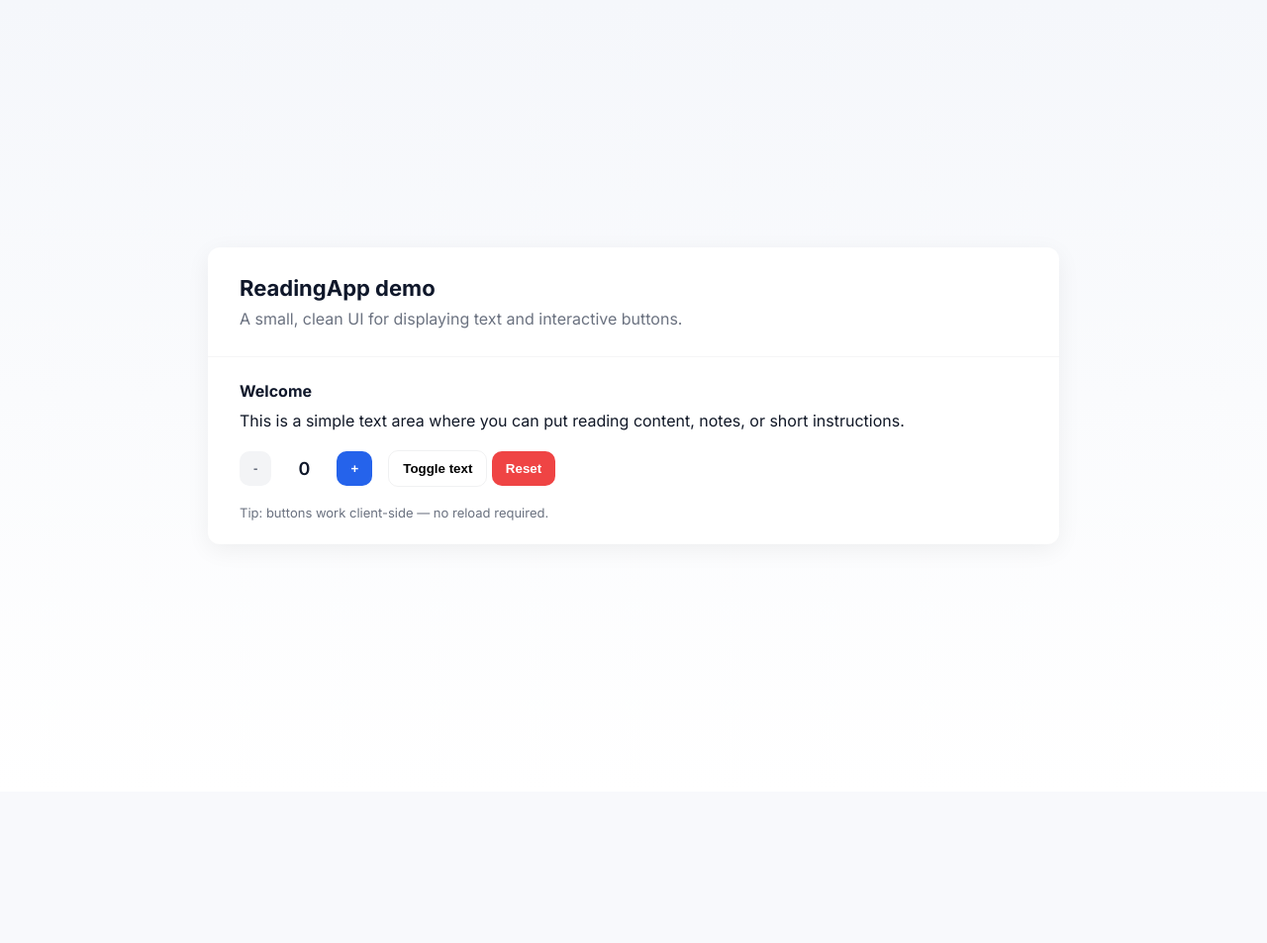
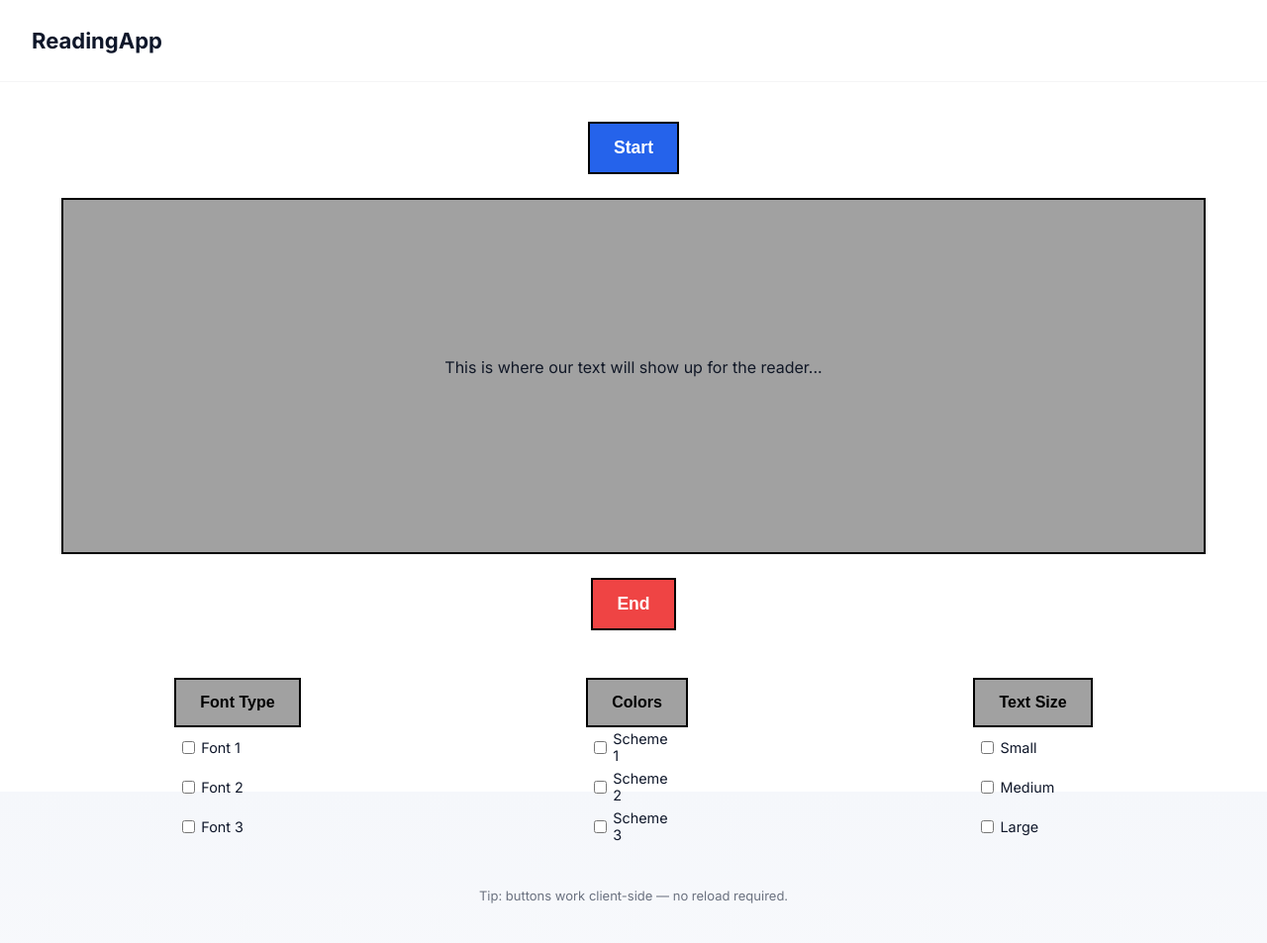
Before and after one commit to jmasih1234/ReadingApp, a Django app: page / in a window 1280 px wide. Shown: the whole page at 99% size. Before the commit the page ends 526 px from the top, so only its background shows below. Run offline with Django 5.2, Linux system fonts and the light colour scheme.

Commit message:
Improving Ui with the start and end buttons, reading box, and checkboxes/setting section. Just to get something down.

```diff
--- a/ReadingApp/appsetup/static/appsetup/style.css
+++ b/ReadingApp/appsetup/static/appsetup/style.css
@@ -9,28 +9,56 @@
 }
 *{box-sizing:border-box}
 html,body{height:100%}
-body{
-  margin:0;
-  font-family:Inter,system-ui,-apple-system,Segoe UI,Roboto,"Helvetica Neue",Arial;
-  background:linear-gradient(180deg,var(--bg),#ffffff);
-  color:#0f172a;
-  -webkit-font-smoothing:antialiased;
-}
-.container{display:flex;align-items:center;justify-content:center;min-height:100vh;padding:24px}
-.card{width:100%;max-width:var(--max-width);background:var(--card);border-radius:var(--radius);box-shadow:0 6px 24px rgba(12,13,20,0.06);overflow:hidden}
+body{margin:0;font-family:Inter,system-ui,-apple-system,Segoe UI,Roboto,"Helvetica Neue",Arial;background:linear-gradient(180deg,var(--bg),#ffffff);color:#0f172a;-webkit-font-smoothing:antialiased;}
+.container {display: flex;align-items: stretch;justify-content: stretch;height: 100vh;width: 100vw;padding: 0;margin: 0;}
+.card {width: 100%;height: 100%;max-width: none;max-height: none; border-radius: 0;box-shadow: none;background: var(--card);display: flex;flex-direction: column;}
 .card-header{padding:28px 32px;border-bottom:1px solid rgba(15,23,42,0.04)}
 .card-header h1{margin:0;font-size:22px}
 .card-header .subtitle{margin:8px 0 0;color:var(--muted)}
-.card-body{padding:24px 32px}
+.card-body{display: flex;flex-direction: column;align-items: center;justify-content: center;gap: 24px;padding: 40px 32px;}
+.top-action,
+.bottom-action{
+  display: flex;
+  justify-content: center;
+  width: 100%;
+}
+.reading-area {
+  text-align: center;background: #a1a1a1;padding: 64px;width: 95%; max-width: 1200px; height: 45vh;border: 2px solid black;border-radius: 0;margin: 0 auto;box-shadow: none;display: flex;flex-direction: column;justify-content: center;
+}
 .text-block h2{margin:0 0 8px;font-size:16px}
 .text-block p{margin:0 0 18px;color:#111827;line-height:1.5}
 .controls{display:flex;flex-wrap:wrap;gap:16px;align-items:center}
 .counter{display:flex;align-items:center;gap:12px;font-weight:600}
 .counter #count{min-width:42px;text-align:center;font-size:18px}
-.btn{border:0;padding:10px 14px;border-radius:10px;font-weight:600;cursor:pointer}
+.btn {
+  border: 2px solid black;
+  padding: 14px 24px;
+  border-radius: 0;
+  font-weight: 600;
+  font-size: 1.1rem;
+  cursor: pointer;
+  transition: transform 0.15s ease;
+  background: 0.2s ease;
+}
+.btn:hover {
+  transform: scale(1.05);
+}
 .btn.primary{background:var(--accent);color:white}
 .btn.muted{background:#f3f4f6;color:var(--muted)}
 .btn.outline{background:transparent;border:1px solid rgba(15,23,42,0.06)}
 .btn.danger{background:var(--danger);color:white}
 .hint{margin-top:18px;color:var(--muted);font-size:13px}
+
+/* --- Settings Section --- */
+.settings-section {display: flex;justify-content: space-around;width: 100%;max-width: 1200px;margin-top: 24px;gap: 16px;}
+.btn { border:2px solid black; border-radius:0; padding:14px 24px; font-weight:600; font-size:1.1rem; cursor:pointer; }
+.btn.primary { background: var(--accent); color:white; } /* Start button */
+.btn.danger { background: var(--danger); color:white; }  /* End button */
+.btn:hover { transform:scale(1.05); }
+.settings-button .btn { background:#a1a1a1; color:black; border:2px solid black; border-radius:0; padding:14px 24px; font-weight:600; font-size:1rem; cursor:pointer; }
+.settings-button .btn:hover { background:#8c8c8c; }
+.option-box { display:flex; align-items:center; justify-content:flex-start; gap:6px; width:100px; height:40px; cursor:pointer; font-size:0.9rem; padding:0 8px; }
+.option-box input[type="checkbox"] { margin:0; cursor:pointer; } /* keep default look */
+
+
 @media (max-width:520px){.card{border-radius:10px}.card-header,.card-body{padding:18px}.controls{flex-direction:column;align-items:flex-start}.counter{gap:8px}.btn{padding:8px 12px}}
--- a/ReadingApp/appsetup/templates/appsetup/index.html
+++ b/ReadingApp/appsetup/templates/appsetup/index.html
@@ -14,28 +14,65 @@
   <main class="container">
     <div class="card">
       <header class="card-header">
-        <h1>ReadingApp demo</h1>
-        <p class="subtitle">A small, clean UI for displaying text and interactive buttons.</p>
+        <h1>ReadingApp</h1>
       </header>
 
       <section class="card-body">
-        <article class="text-block">
-          <h2>Welcome</h2>
-          <p id="toggle-paragraph">This is a simple text area where you can put reading content, notes, or short instructions.</p>
+
+        <!-- Start Button -->
+        <div class="top-action">
+          <button id="start-btn" class="btn primary">Start</button>
+        </div>
+
+        <!-- Text Display -->
+        <article class="text-block reading-area">
+          <!-- <h2>Reading Passage</h2> -->
+          <p id="reading-text">
+            This is where our text will show up for the reader...
+          </p>
         </article>
 
-        <div class="controls">
-          <div class="counter">
-            <button id="dec-btn" class="btn muted">-</button>
-            <span id="count">{{ initial_count }}</span>
-            <button id="inc-btn" class="btn primary">+</button>
-          </div>
+        <!-- End Button -->
+         <div class="bottom-action">
+          <button id="end-btn" class="btn danger">End</button>
+         </div>
 
-          <div class="actions">
-            <button id="toggle-btn" class="btn outline">Toggle text</button>
-            <button id="reset-btn" class="btn danger">Reset</button>
-          </div>
+
+          <!-- Settings Section -->
+        <div class="settings-section">
+
+            <!-- Font Type Button -->
+            <div class="settings-button">
+              <button class="btn outline">Font Type</button>
+              <div class="options">
+                <label class="option-box"><input type="checkbox"> Font 1</label>
+                <label class="option-box"><input type="checkbox"> Font 2</label>
+                <label class="option-box"><input type="checkbox"> Font 3</label>
+              </div>
+            </div>
+
+            <!-- Background/Text Color Button -->
+            <div class="settings-button">
+              <button class="btn outline">Colors</button>
+              <div class="options">
+                <label class="option-box"><input type="checkbox"> Scheme 1</label>
+                <label class="option-box"><input type="checkbox"> Scheme 2</label>
+                <label class="option-box"><input type="checkbox"> Scheme 3</label>
+              </div>
+            </div>
+
+            <!-- Text Size Button -->
+            <div class="settings-button">
+              <button class="btn outline">Text Size</button>
+              <div class="options">
+                <label class="option-box"><input type="checkbox"> Small</label>
+                <label class="option-box"><input type="checkbox"> Medium</label>
+                <label class="option-box"><input type="checkbox"> Large</label>
+              </div>
+            </div>
+
         </div>
+
 
         <footer class="hint">Tip: buttons work client-side — no reload required.</footer>
       </section>
```
